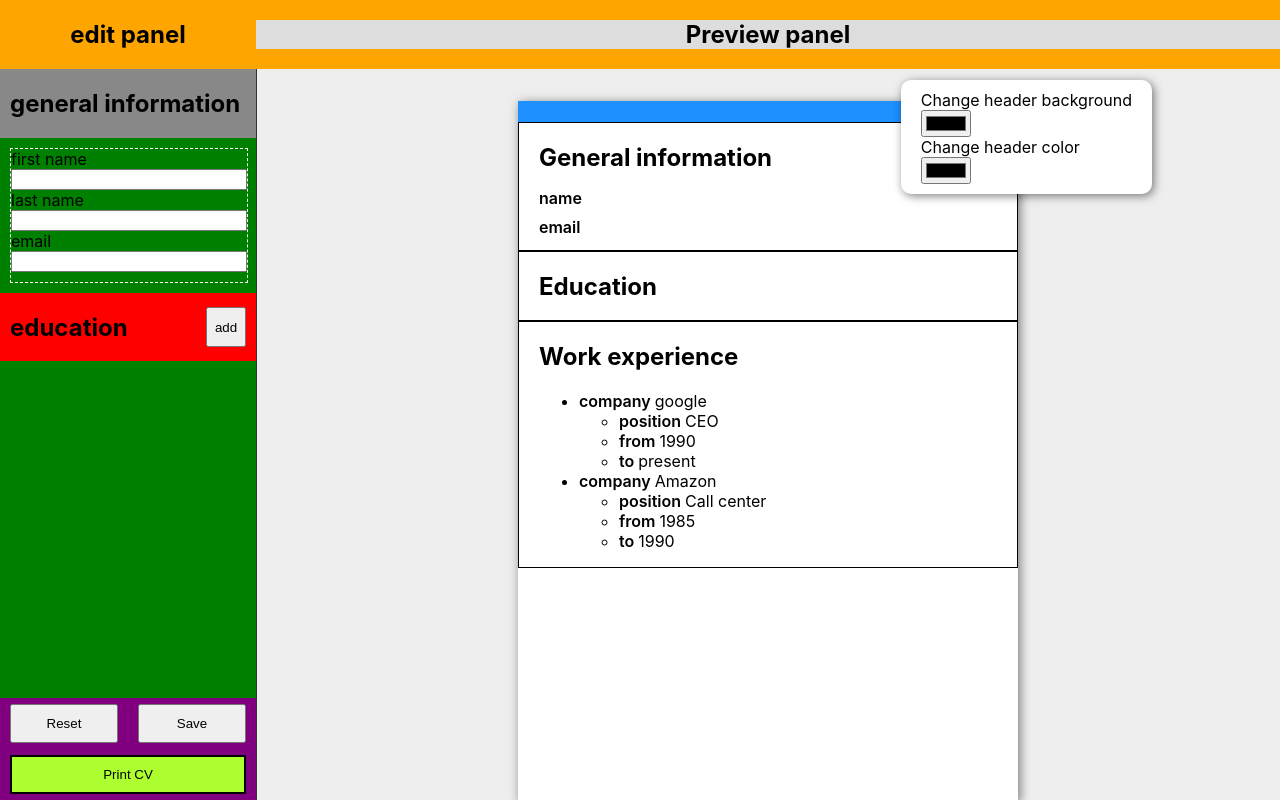
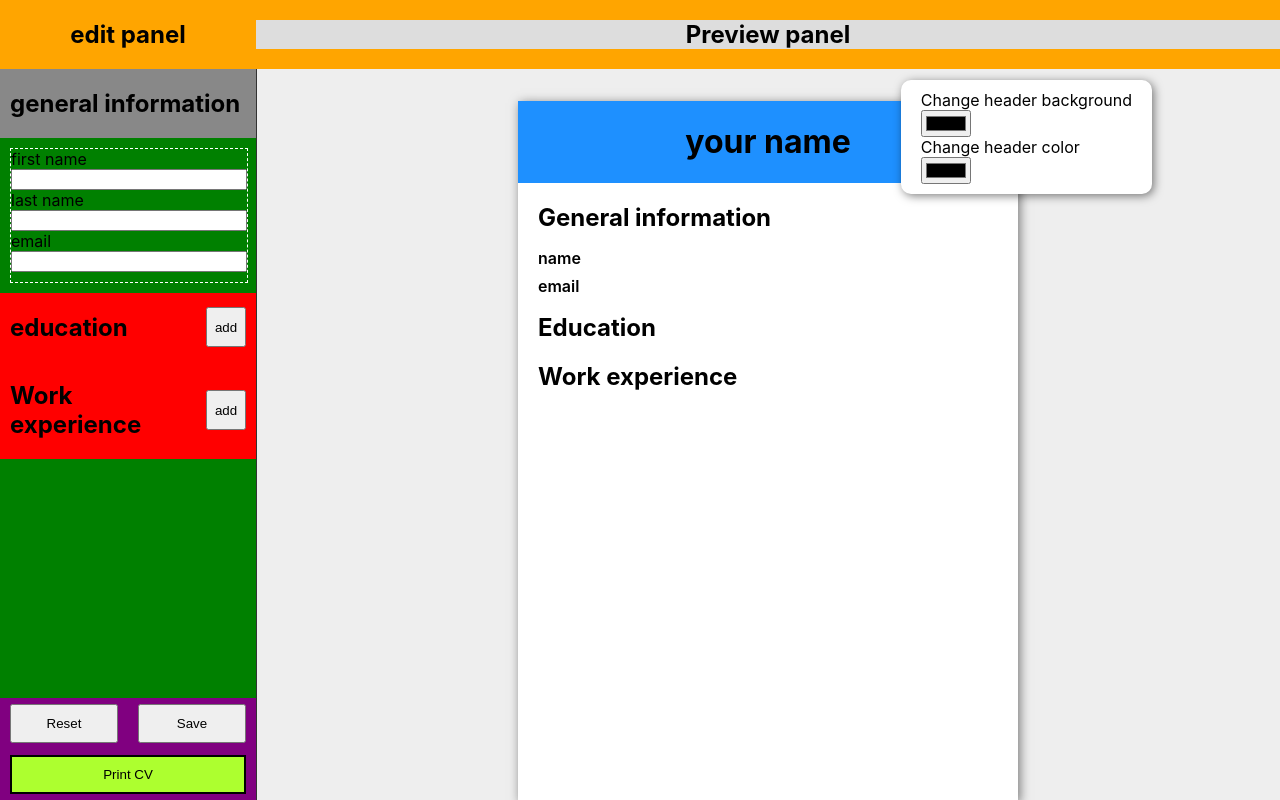
Before and after one commit to joeldevel/TOP-CV-application, a React (Create React App) app: page / in a window 1280 px wide. Built offline with nearby package versions, Linux system fonts and the light colour scheme.

Commit message:
adds work experience to edit panel

```diff
--- a/src/App.css
+++ b/src/App.css
@@ -163,7 +163,7 @@ button {
 }
 
 .cv-section {
-  border: 1px solid black;
+  /* border: 1px solid black; */
   padding-left: 20px;
 }
 
--- a/src/App.js
+++ b/src/App.js
@@ -6,6 +6,7 @@ import ReactToPrint from "react-to-print";
 import PanelSection from './components/PanelSection';
 import EducationItem from './components/EducationItem';
 import EducationPanelSection from './components/EducationPanelSection';
+import WorkPanelSection from './components/WorkPanelSection';
 
 import './App.css';
 // example of data needed for creating inputs for edit panel
@@ -76,7 +77,7 @@ let sections = [generalInfo, education, workExperience];
 const educationPrototype = {name: "", title: "", date: ""};
 
 function App() {
-
+  // for printing cv using react-to-pdf
   let componentRef = useRef();
   // console.log(sections);
   const [generalInfo, setGeneralInfo] = useState({
@@ -85,6 +86,8 @@ function App() {
         email: "",
       });
   const [education, setEducation] = useState([]);
+  const [workExperience, setWorkExperience] = useState([]);
+
   const [headingBg, setHeadingBg] = useState("dodgerblue");
   const [headingColor, setHeadingColor] = useState("#000");
 
@@ -110,6 +113,17 @@ function App() {
         let newArray = [...education];
         newArray[searchIndex][name] = e.target.value;
         setEducation(newArray);
+
+    }else if(section=="work-experience") {
+        // console.log({workExperience});
+        // find object in array using data-id
+        const searchIndex = workExperience.findIndex((exp) => exp.id==e.target.dataset.id);
+        //
+        // console.log(searchIndex, name, e.target.value);
+        // // update field using name
+        let newArray = [...workExperience];
+        newArray[searchIndex][name] = e.target.value;
+        setWorkExperience(newArray);
     }
   }
 
@@ -145,6 +159,7 @@ function App() {
 
   const resetFields = () => {
       setEducation([]);
+      setWorkExperience([]);
       setGeneralInfo({
             firstname: "",
             lastname: "",
@@ -155,6 +170,37 @@ function App() {
   const printCV = () => {
 
   }
+
+// work experienc
+/* Adds group to edit panel*/
+const addWorkExperience = () => {
+// company name, position title, main tasks of your jobs, date from and until when you worked for that company
+  if( workExperience.lenght === 0) {
+      setWorkExperience([{
+          id: uniqid(),
+          company: "",
+          position:"" ,
+          mainTasks: "",
+          dateFrom: "",
+          dateTo: "",
+      }]);
+      return;
+  }
+  setWorkExperience(oldExperience => [...oldExperience, {
+      id: uniqid(),
+      company: "",
+      position:"" ,
+      mainTasks: "",
+      dateFrom: "",
+      dateTo: "",
+      }]);
+    }
+
+    const removeWorkExperience = (id) => {
+        console.log(id);
+        const newWorkExperienceArray = workExperience.filter(exp => exp.id!==id);
+        setWorkExperience(newWorkExperienceArray);
+    }
 
   return (
     <div className="app">
@@ -194,8 +240,31 @@ function App() {
                      removeEducation={removeEducation}/>
              ))
          }
+             <header className="edit-panel-section-header">
+                 <h2>Work experience</h2>
+                 <div className="edit-section-btn-header-controls">
+                     <button className="add-item"
+                         title="add item"
+                         data-section-group="education"
+                         onClick={(e) => addWorkExperience(e)}>
+                         add
+                     </button>
+                 </div>
+             </header>
+             {workExperience.length > 0 &&
+                 workExperience.map(experience => (
+                     <WorkPanelSection
+                         experience={experience}
+                         handleChange={handleChange}
+                         key={experience.id}
+                         removeWorkExperience={removeWorkExperience}/>
+                 ))
+             }
             </div>
-            {/*edit controls*/}
+
+
+
+            {/* ************ control buttons ***************** */}
 
             <div className="controls-container">
                 <button className="control-button" onClick={resetFields}>Reset</button>
@@ -228,7 +297,9 @@ function App() {
                 </style>
                 "*/}
                 <div className="cv-header" style={{background: headingBg, color: headingColor}}>
-                    <h1>{generalInfo.firstname} {generalInfo.lastname}</h1>
+                    <h1>
+                        {generalInfo.firstname.length!==0 ? `${generalInfo.firstname} ${generalInfo.lastname}`: "your name"}
+                    </h1>
                 </div>
                 { generalInfo &&
                 <div className="cv-body">
@@ -254,23 +325,17 @@ function App() {
                     <section className="cv-section">
                         <h2 className="cv-section-title">Work experience</h2>
                         <ul className="work-experience-list">
-                            <li>
-                                <span className="cv-field-label">company </span> google
-                                   <ul>
-                                        <li><span className="cv-field-label">position </span>CEO</li>
-                                        <li><span className="cv-field-label">from </span>1990</li>
-                                        <li><span className="cv-field-label">to </span>present</li>
-                                   </ul>
-                            </li>
-                            <li>
-                                <span className="cv-field-label">company </span> Amazon
-                                   <ul>
-                                        <li><span className="cv-field-label">position </span>Call center</li>
-                                        <li><span className="cv-field-label">from </span>1985</li>
-                                        <li><span className="cv-field-label">to </span>1990</li>
-                                   </ul>
-                            </li>
-
+                          {workExperience.length > 0 && workExperience.map((item, i)=>(
+                              <li>
+                                  <span className="cv-field-label">company </span> {item.company}
+                                      <ul>
+                                          <li><span className="cv-field-label">position </span>{item.position}</li>
+                                          <li><span className="cv-field-label">main tasks </span>{item.mainTasks}</li>
+                                          <li><span className="cv-field-label">from </span>{item.dateFrom}</li>
+                                          <li><span className="cv-field-label">to </span>{item.dateTo}</li>
+                                      </ul>
+                               </li>
+                          ))}
                         </ul>
                     </section>
                 </div>
@@ -281,32 +346,5 @@ function App() {
   );
 }
 
-// function EducationItem({data}) {
-//   console.log(data)
-//     return (
-//           <li>
-//               <span className="cv-field-label">name </span>{data.name}
-//                  <ul>
-//                       <li><span className="cv-field-label">title </span>
-//                           {data.title}
-//                       </li>
-//                       <li><span className="cv-field-label">date </span>
-//                           {data.date}
-//                       </li>
-//                  </ul>
-//           </li>
-//     )
-// }
-// {/*<li>
-//     <span className="cv-field-label">name </span>{generalInfo.education.name}
-//        <ul>
-//             <li><span className="cv-field-label">title </span>
-//                 {generalInfo.education.title}
-//             </li>
-//             <li><span className="cv-field-label">date </span>
-//                 {generalInfo.education.date}
-//             </li>
-//        </ul>
-// </li>*/}
 
 export default App;
--- /dev/null
+++ b/src/components/WorkPanelSection.js
@@ -0,0 +1,64 @@
+import {useState, useEffect} from 'react';
+
+import Input from './Input';
+
+function WorkPanelSection (props) {
+    const [isPanelVisible, setPanelIsVisible] = useState(true);
+    // console.log(props.handleChange);
+    const {experience} = props;
+    return (
+        <div>
+            <header className="work-item-header">
+                <h3>new work item</h3>
+                <button className="btn"type="button" onClick={()=>props.removeWorkExperience(experience.id)}>
+                    remove
+                </button>
+                <button className="btn" onClick={()=>setPanelIsVisible(pre => !pre)}>
+                    {isPanelVisible? "hide": "show"}
+                </button>
+            </header>
+            <div className={`edit-section ${isPanelVisible? "visible": "hidden"}`}>
+                {
+                <div className="input-group">
+                    <label>company </label>
+                    <input type="text"
+                           value={experience.company.value}
+                           name="work-experience company"
+                           data-id={experience.id}
+                           onChange={(e)=> props.handleChange(e)}/>
+                     <label>role/position </label>
+                     <input type="text"
+                            value={experience.position.value}
+                            name="work-experience position"
+                            data-id={experience.id}
+                            onChange={(e)=> props.handleChange(e)}
+                     />
+                    <label>main tasks</label>
+                    <textarea value={experience.mainTasks.value}
+                            name="work-experience position"
+                            data-id={experience.id}
+                            onChange={(e)=> props.handleChange(e)}
+                     />
+
+                    <label>from </label>
+                    <input type="date"
+                           value={experience.dateFrom.value}
+                           name="work-experience dateFrom"
+                           data-id={experience.id}
+                           onChange={(e)=> props.handleChange(e)}
+                    />
+                    <label>to </label>
+                    <input type="date"
+                          value={experience.dateTo.value}
+                          name="work-experience dateTo"
+                          data-id={experience.id}
+                          onChange={(e)=> props.handleChange(e)}
+                     />
+                </div>
+                }
+            </div>
+        </div>
+    )
+}
+
+export default WorkPanelSection;
```
